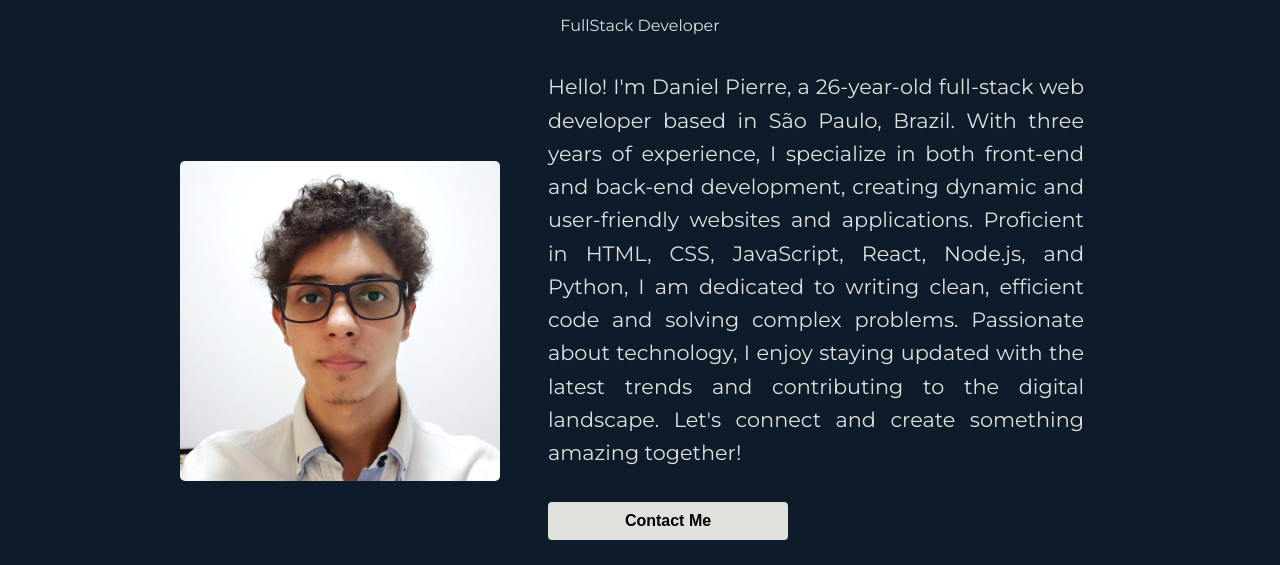
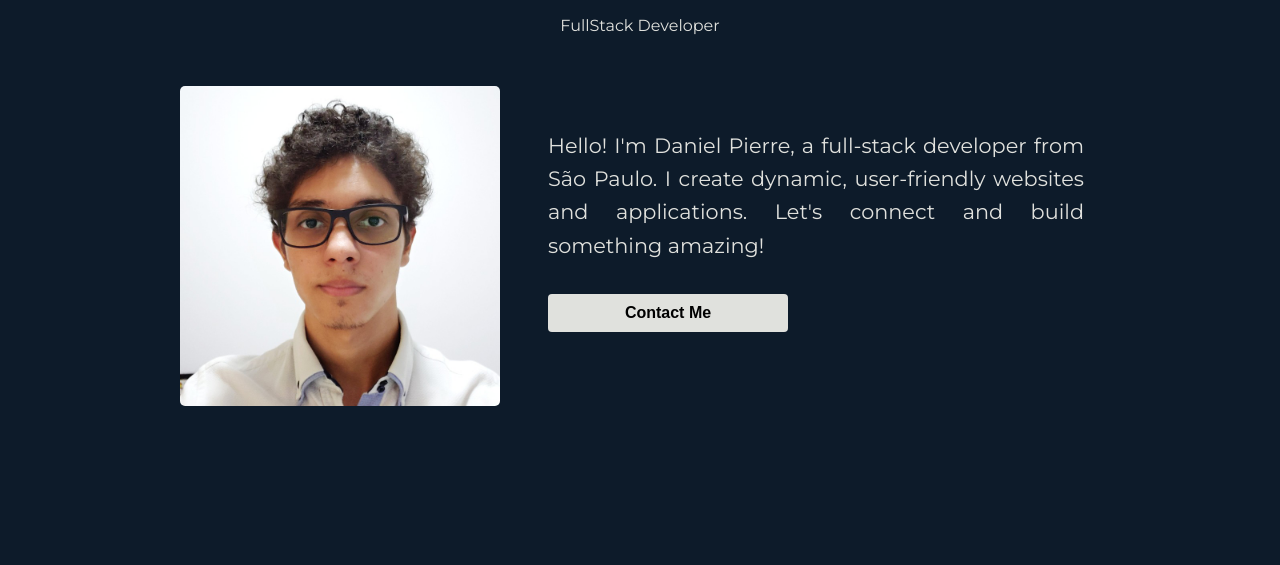
Before and after one commit to akaPierre/pierre-portfolio, a plain HTML site: page index.html in a window 1280 px wide. Shown: the part 216-781 px from the top of the page. Drawn offline with Linux system fonts and the light colour scheme.

Commit message:
Update index.html

```diff
--- a/index.html
+++ b/index.html
@@ -50,7 +50,7 @@
                     <img src="img/me.jpg" alt="Daniel Pierre">
                 </div>
                 <div class="about-text">
-                    <p>Hello! I'm Daniel Pierre, a 26-year-old full-stack web developer based in São Paulo, Brazil. With three years of experience, I specialize in both front-end and back-end development, creating dynamic and user-friendly websites and applications. Proficient in HTML, CSS, JavaScript, React, Node.js, and Python, I am dedicated to writing clean, efficient code and solving complex problems. Passionate about technology, I enjoy staying updated with the latest trends and contributing to the digital landscape. Let's connect and create something amazing together!</p>
+                    <p>Hello! I'm Daniel Pierre, a full-stack developer from São Paulo. I create dynamic, user-friendly websites and applications. Let's connect and build something amazing!</p>
                     <button id="contactButton">Contact Me</button>
                 </div>
             </div>
```
